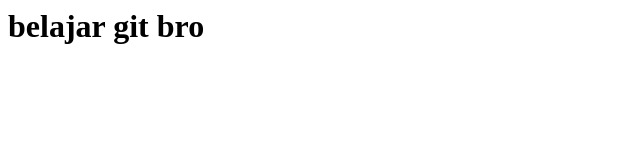
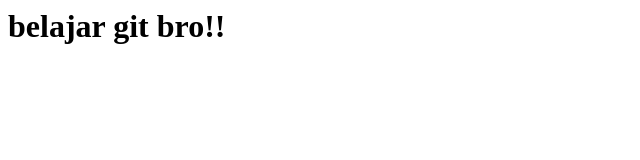
Before and after one commit to toniriyanov11/belajar-git-1, a plain HTML site: page index.html in a window 1280 px wide. Shown: the full height of the page, 0-640 px from the left. Drawn offline with Linux system fonts and the light colour scheme.

Commit message:
merubah lagi tag h1

```diff
--- a/index.html
+++ b/index.html
@@ -5,6 +5,6 @@
     </title>
   </head>
   <body>
-    <h1>belajar git bro</h1>
+    <h1>belajar git bro!!</h1>
   </body>
 </html>
```
